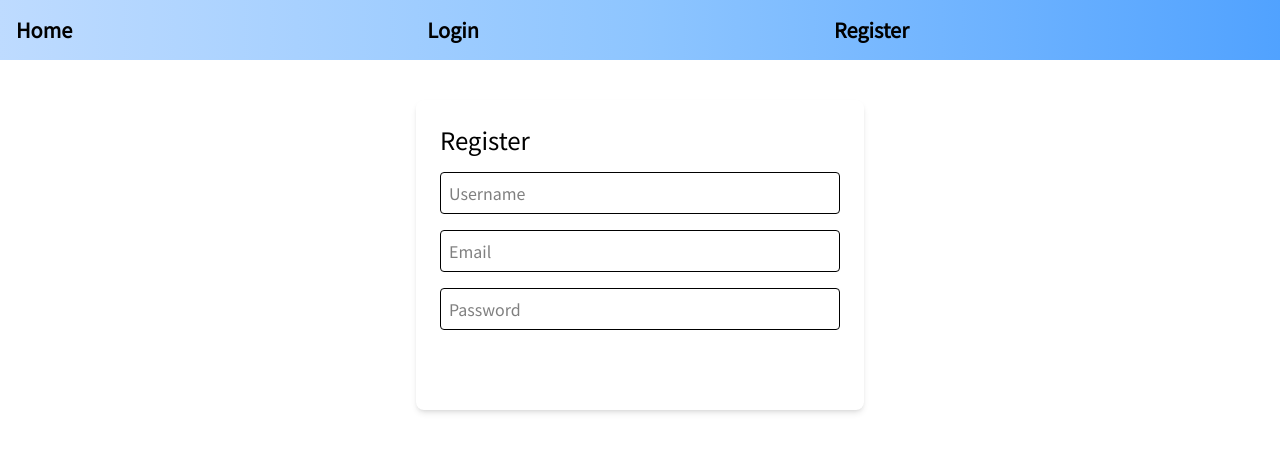
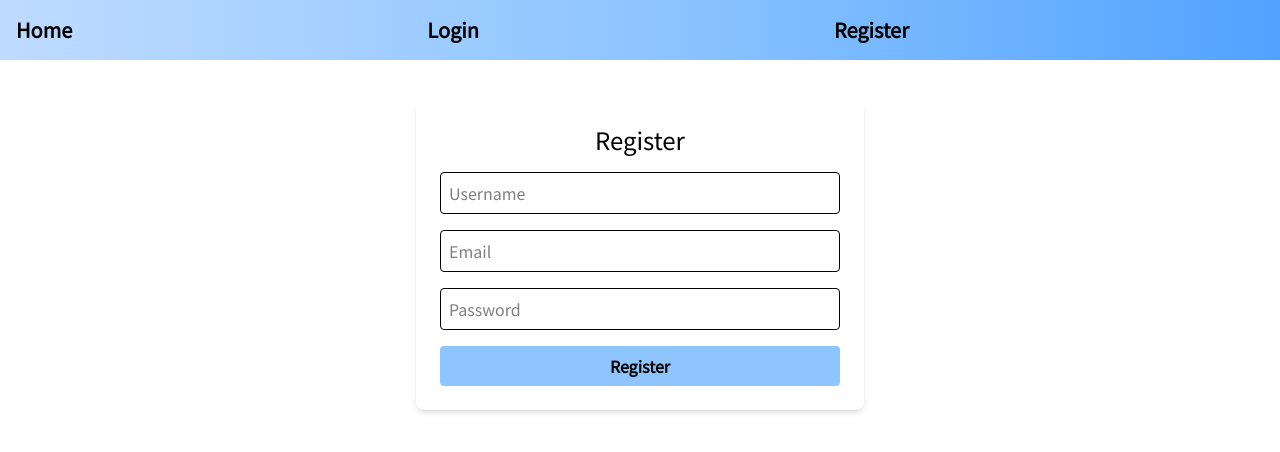
Before and after one commit to Defnar/collaboration-frontend, a React (Vite) app: page /register in a window 1280 px wide. Shown: the top 452 px of the page. Built offline with nearby package versions, Linux system fonts and the light colour scheme; no server answers.

Commit message:
fixed some styling on login and register pages

```diff
--- a/src/pages/Login.jsx
+++ b/src/pages/Login.jsx
@@ -47,7 +47,7 @@ export default function Login() {
   };
 
   return (
-    <div className="p-6 max-w-md mx-auto mt-10 bg-white rounded-lg shadow-md">
+    <div className="p-6 max-w-md mx-auto mt-10 flex flex-col items-center bg-white rounded-lg shadow-md">
       <h2 className="text-2xl font-anime mb-4 text-barbiePink">Login</h2>
       <form className="space-y-4" onSubmit={handleSubmit}>
         <input
@@ -68,7 +68,7 @@ export default function Login() {
         />
         <button
           type="submit"
-          className="w-full bg-barbiePink text-white p-2 rounded hover:bg-softPurple transition"
+          className="w-full bg-blue-300 text-black p-2 rounded font-bold hover:bg-blue-400 transition"
         >
           Login
         </button>
--- a/src/pages/Register.jsx
+++ b/src/pages/Register.jsx
@@ -41,7 +41,7 @@ export default function Register() {
   };
 
   return (
-    <div className="p-6 max-w-md mx-auto mt-10 bg-white rounded-lg shadow-md">
+    <div className="p-6 max-w-md flex flex-col items-center mx-auto mt-10 bg-white rounded-lg shadow-md">
       <h2 className="text-2xl font-anime mb-4 text-barbiePink">Register</h2>
       <form className="space-y-4" onSubmit={submitData}>
         <input
@@ -73,7 +73,7 @@ export default function Register() {
         />
         <button
           type="submit"
-          className="w-full bg-barbiePink text-white p-2 rounded hover:bg-softPurple transition"
+          className="w-full bg-blue-300 text-black p-2 rounded font-bold hover:bg-blue-400 transition"
         >
           Register
         </button>
```
